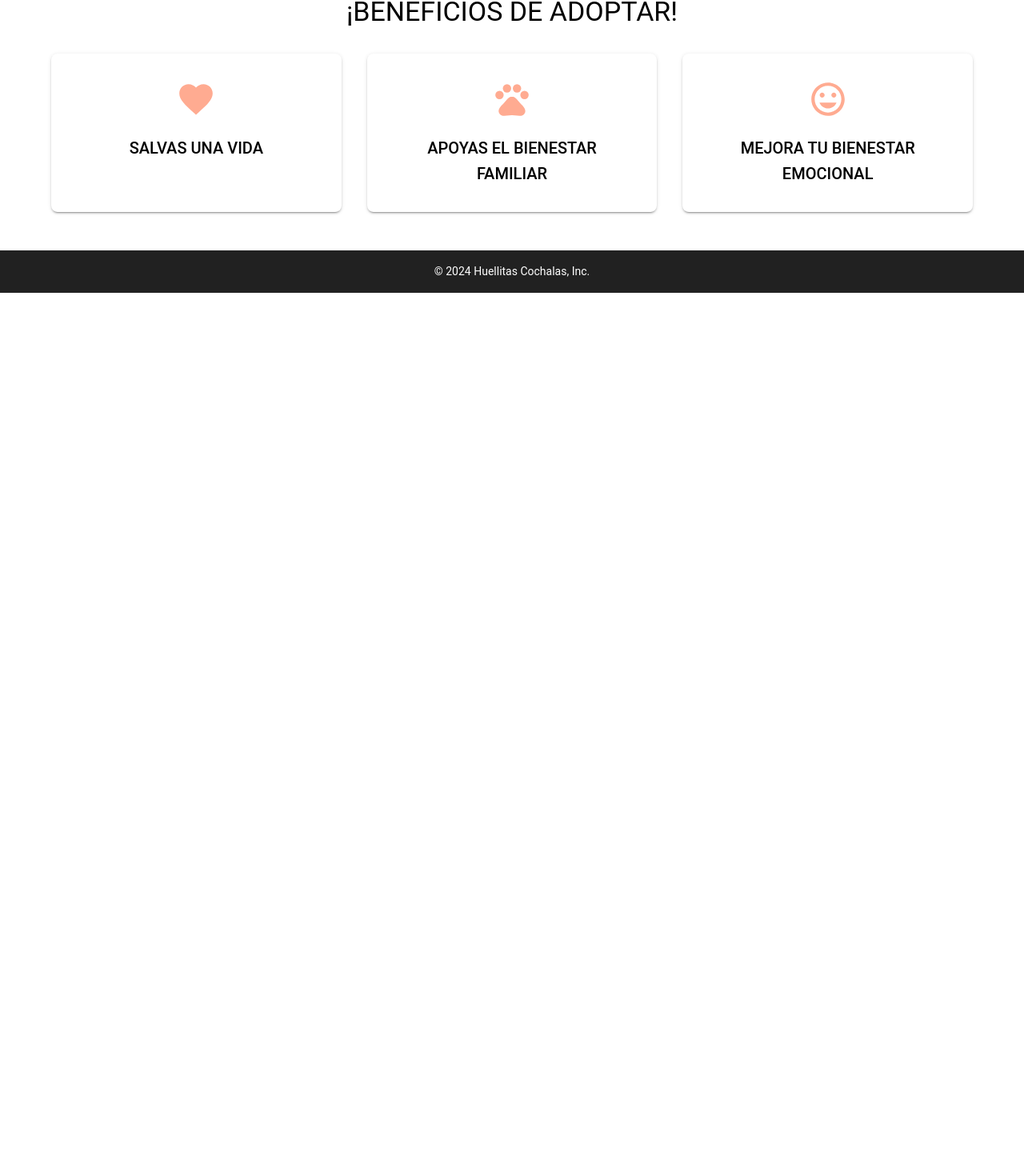
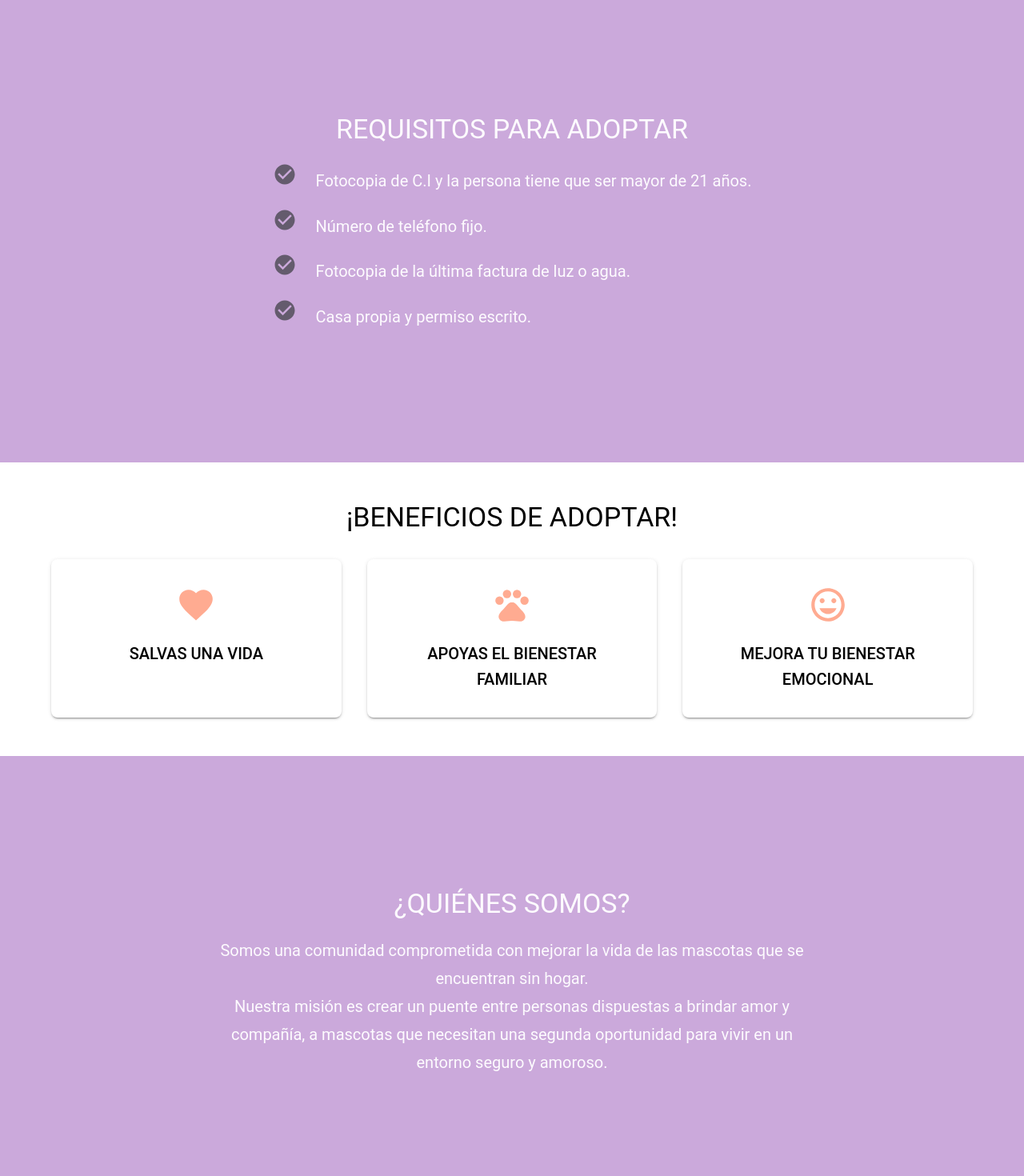
Before and after one commit to Jh0nZ/huellitasCochalas, a React (Create React App) app in the folder frontend/: page / in a window 1280 px wide. Shown: the part 715-2185 px from the top of the page at 80% size. Before the commit the page ends 1081 px from the top, so only its background shows below. Built offline with nearby package versions, Linux system fonts and the light colour scheme.

Commit message:
finalizando home

```diff
--- a/frontend/src/pages/Home.jsx
+++ b/frontend/src/pages/Home.jsx
@@ -3,7 +3,9 @@ import { Button, Box, Typography, Container, useTheme } from "@mui/material";
 import FavoriteIcon from "@mui/icons-material/Favorite";
 import PetsIcon from "@mui/icons-material/Pets";
 import InsertEmoticonIcon from "@mui/icons-material/InsertEmoticon";
-
+import CheckCircleIcon from '@mui/icons-material/CheckCircle';
+import FacebookIcon from '@mui/icons-material/Facebook';
+import InstagramIcon from '@mui/icons-material/Instagram';
 const Home = () => {
   const theme = useTheme();
 
@@ -78,7 +80,67 @@ const Home = () => {
         >
           REGISTRA A TU MASCOTA
         </Button>
+
       </Container>
+
+{/* Requisitos */}
+<Box
+  sx={{
+    backgroundColor: theme.palette.back.main,
+    backgroundSize: "cover",
+    backgroundPosition: "center",
+    display: "flex",
+    alignItems: "center",
+    justifyContent: "center",
+    height: { xs: "auto", md: "65vh" },
+    mt: 6,
+    p: { xs: 2, md: 4 },
+  }}
+>
+  <Box sx={{ maxWidth: { xs: "100%", md: "60%" } }}>
+    <Typography
+      variant="h4"
+      component="h2"
+      align="center"
+      color="#fdfbfe"
+      gutterBottom
+    >
+      REQUISITOS PARA ADOPTAR
+    </Typography>
+    <Box>
+      <Typography
+        variant="h5"
+        component="div"
+        align="left"
+        color="#fdfbfe"
+        gutterBottom
+        sx={{
+          fontSize: { xs: "1rem", md: "1.25rem" },
+        }}
+      >
+
+       <p>
+        <CheckCircleIcon sx={{ fontSize: 30, color: theme.palette.primary.main, mr: 3 }} />
+        Fotocopia de C.I y la persona tiene que ser mayor de 21 años.
+      </p>
+
+        <p>
+          <CheckCircleIcon sx={{ fontSize: 30, color: theme.palette.primary.main, mr: 3  }} />
+          Número de teléfono fijo.
+        </p>
+        <p>
+          <CheckCircleIcon sx={{ fontSize: 30, color: theme.palette.primary.main , mr: 3 }} />
+          Fotocopia de la última factura de luz o agua.
+        </p>
+        <p>
+          <CheckCircleIcon sx={{ fontSize: 30, color: theme.palette.primary.main , mr: 3 }} />
+          Casa propia y permiso escrito.
+        </p>
+      </Typography>
+    </Box>
+  </Box>
+</Box>
+
 
       {/* Sección de Beneficios */}
       <Container sx={{ mt: 6 }}>
@@ -154,6 +216,52 @@ const Home = () => {
         </Box>
       </Container>
 
+ {/* Quiénes somos */}
+<Box
+  sx={{
+    backgroundColor: theme.palette.back.main,
+    backgroundSize: "cover",
+    backgroundPosition: "center",
+    display: "flex",
+    alignItems: "center",
+    justifyContent: "center",
+    height: { xs: "auto", md: "65vh" },
+    p: { xs: 2, md: 4 },
+    mt: 6,
+  }}
+>
+  <Box sx={{ maxWidth: { xs: "100%", md: "60%" } }}>
+    <Typography
+      variant="h4"
+      component="h2"
+      align="center"
+      color="#fdfbfe"
+      gutterBottom
+    >
+      ¿QUIÉNES SOMOS?
+    </Typography>
+    <Typography
+      variant="h5"
+      component="div"
+      align="center"
+      color="#fdfbfe"
+      gutterBottom
+      sx={{
+        fontSize: { xs: "1rem", md: "1.25rem" },
+        lineHeight: { xs: 1.5, md: 1.75 },
+      }}
+    >
+      <p>
+        Somos una comunidad comprometida con mejorar la vida de las mascotas que se encuentran sin hogar.
+        <br />
+        Nuestra misión es crear un puente entre personas dispuestas a brindar amor y compañía, a mascotas que necesitan
+        una segunda oportunidad para vivir en un entorno seguro y amoroso.
+      </p>
+    </Typography>
+  </Box>
+</Box>
+
+
       {/* Footer */}
       <Box
         sx={{
@@ -164,7 +272,10 @@ const Home = () => {
           mt: 6,
         }}
       >
+        <FacebookIcon/>
+        <InstagramIcon/>
         <Typography variant="body2">© 2024 Huellitas Cochalas, Inc.</Typography>
+
       </Box>
     </Box>
   );
--- a/frontend/src/theme.jsx
+++ b/frontend/src/theme.jsx
@@ -3,7 +3,7 @@ import { createTheme } from "@mui/material/styles";
 const lightTheme = createTheme({
   palette: {
     primary: {
-      main: "#a5d6a7", // Verde pastel
+      main: "#645b6d", // Verde pastel
     },
     secondary: {
       main: "#ffab91", // Coral pastel
@@ -17,6 +17,9 @@ const lightTheme = createTheme({
     dark: {
       main: "#645b6d", // fuerte morado
     },
+    back:{
+        main: "#cba9db",
+          },
   },
   typography: {
     fontFamily: "Roboto, Arial, sans-serif",
```
